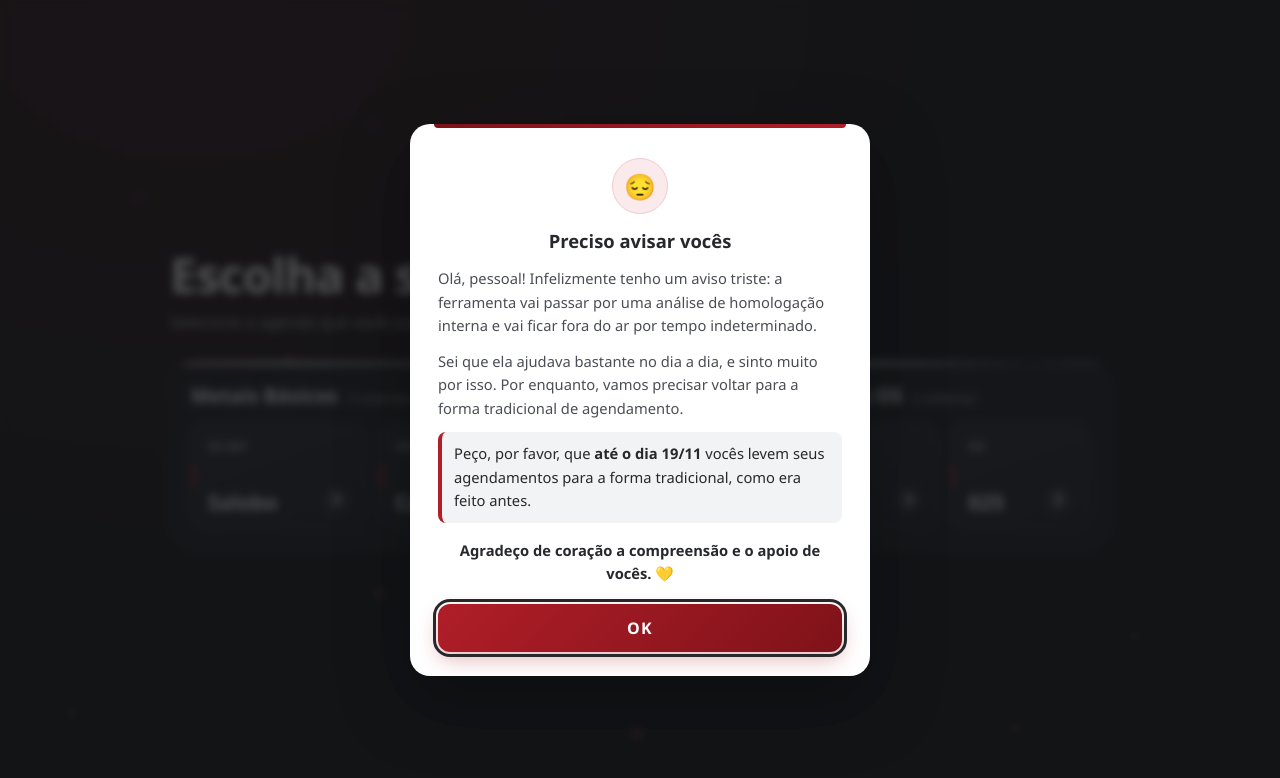
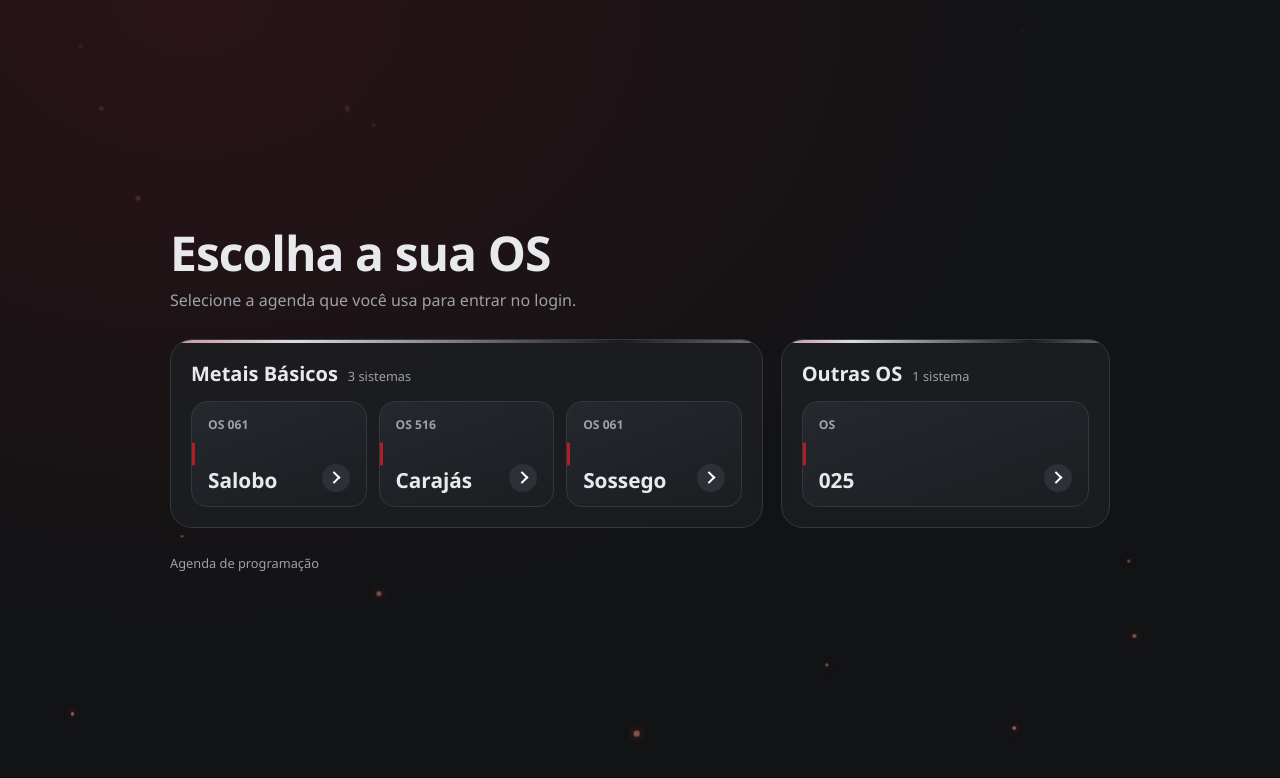
Before and after one commit to dyegomorais-arch/portaldeos, a plain HTML site: page index.html in a window 1280 px wide. Drawn offline with Linux system fonts and the light colour scheme.

Commit message:
Add files via upload

```diff
--- a/index.html
+++ b/index.html
@@ -3,7 +3,7 @@
 <head>
 <meta charset="utf-8">
 <meta name="viewport" content="width=device-width,initial-scale=1">
-<title>Portal de OS</title>
+<title>Agenda de programação</title>
 <link rel="stylesheet" href="style.css">
 </head>
 <body>
@@ -13,8 +13,8 @@
   <h1>Escolha a sua OS</h1>
   <p class="sub">Selecione a agenda que você usa para entrar no login.</p>
   <div class="grupos" id="grupos"></div>
+  <p class="foot">Agenda de programação</p>
 </main>
 <script src="script.js"></script>
-<script src="aviso.js?v=1"></script>
 </body>
 </html>
--- a/script.js
+++ b/script.js
@@ -7,11 +7,10 @@ const GRUPOS=[
     {os:'061',local:'Sossego',url:'https://dyegomorais-arch.github.io/agendamentos-061-sossego/'}
   ]},
   {titulo:'Outras OS',itens:[
-    {os:'023',local:'',url:'https://dyegomorais-arch.github.io/agendamentos-023/'},
     {os:'025',local:'',url:'https://dyegomorais-arch.github.io/agendamentos-025/index.html'}
   ]}
 ];
-const CH='portal_ultima';
+const CH='agendamento_portal_ultima';
 let ultima=null;try{ultima=localStorage.getItem(CH)}catch(e){}
 const el=(t,c,x)=>{const e=document.createElement(t);if(c)e.className=c;if(x)e.textContent=x;return e};
 const box=document.getElementById('grupos');
--- a/style.css
+++ b/style.css
@@ -36,5 +36,6 @@ h1{font-size:clamp(2rem,6vw,3rem);font-weight:700;letter-spacing:-.02em;line-hei
 .ult{font-size:.66rem;font-weight:600;color:#fff;background:var(--red);padding:3px 8px;border-radius:99px;position:absolute;top:11px;right:11px;z-index:1}
 .os.soon{opacity:.55;cursor:default;border-style:dashed}
 .os.soon:hover{transform:none;box-shadow:none;border-color:var(--line)}
+.foot{margin-top:26px;color:var(--gray);font-size:.8rem}
 @media(max-width:430px){.cards{grid-template-columns:1fr}.os{min-height:92px}.os .n{font-size:1.6rem}}
 @media(prefers-reduced-motion:reduce){*,*::before,*::after{animation:none!important;transition:none!important}.poeira{display:none}}
```
